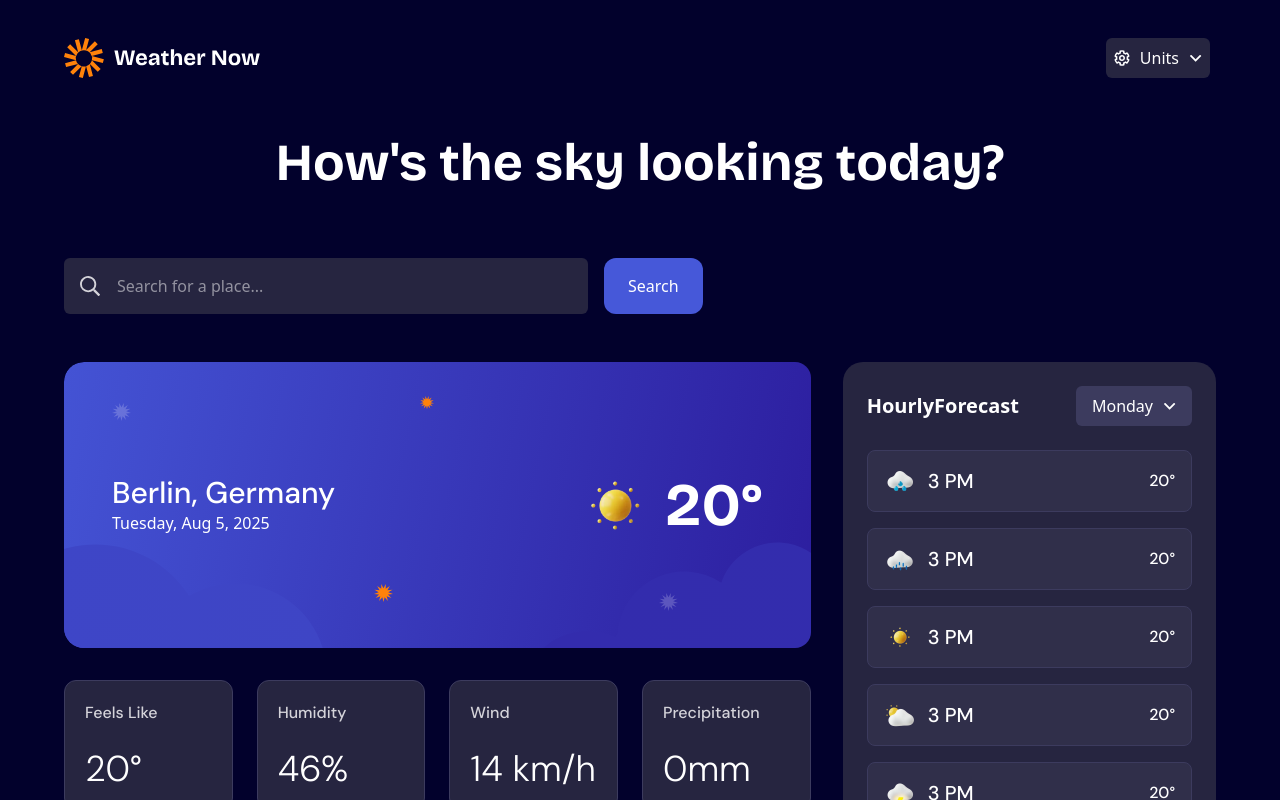
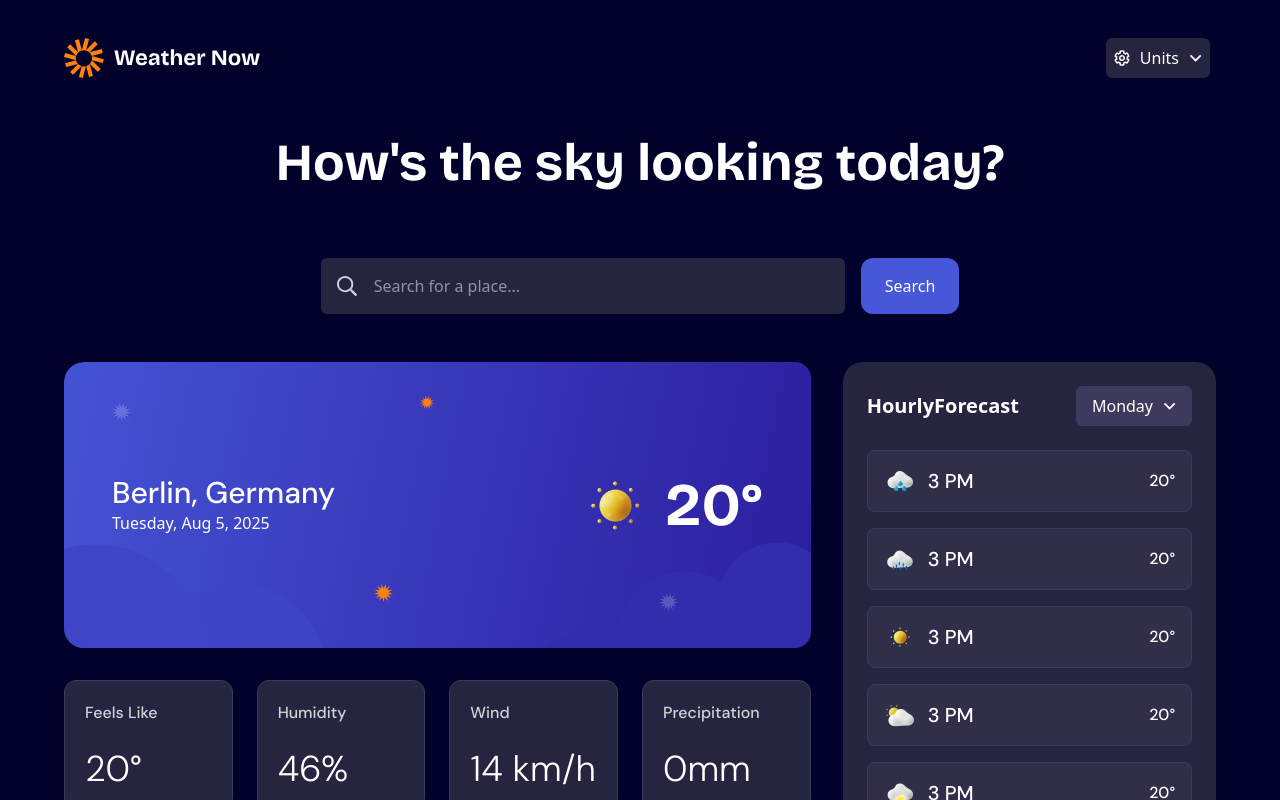
Before and after one commit to Mohammed-Lashein/frontend-mentor-hackathon, a React (Vite) app: page / in a window 1280 px wide. Shown: the top 800 px of the page. Built offline with nearby package versions, Linux system fonts and the light colour scheme.

Commit message:
fix(Searchbox): re-center the component

```diff
--- a/src/components/SearchBox.tsx
+++ b/src/components/SearchBox.tsx
@@ -2,7 +2,7 @@ import searchIcon from '@/assets/images/icon-search.svg'
 function SearchBox() {
 	return (
 		<div className='flex gap-2'>
-			<form className='flex gap-4 flex-col sm:flex-row w-full'>
+			<form className='flex gap-4 flex-col sm:flex-row w-full justify-center'>
 				<div className='flex gap-4 rounded-md bg-neutral-800 p-200 sm:w-[32.75rem] justify-center'>
 					<img
 						src={searchIcon}
```
